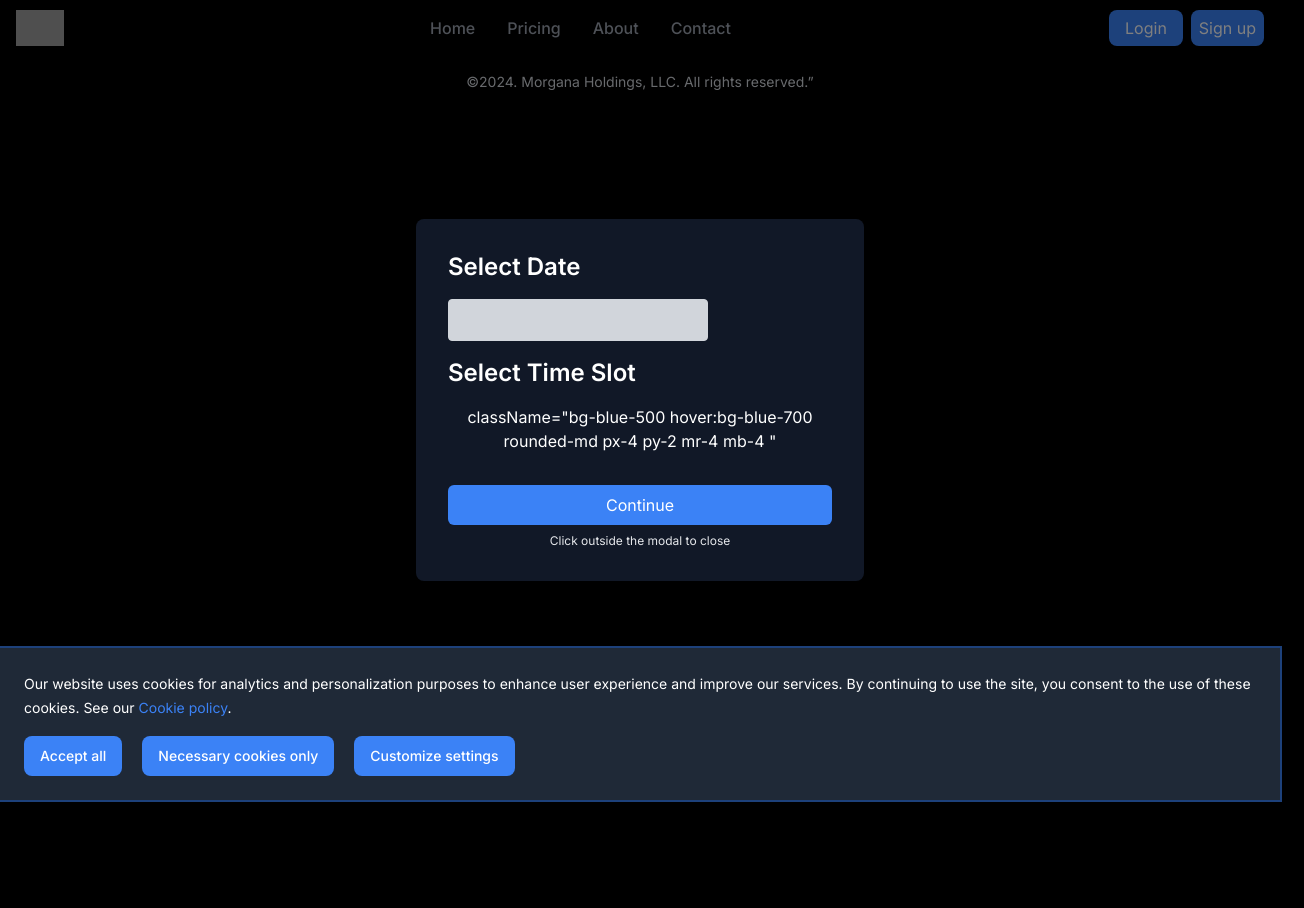
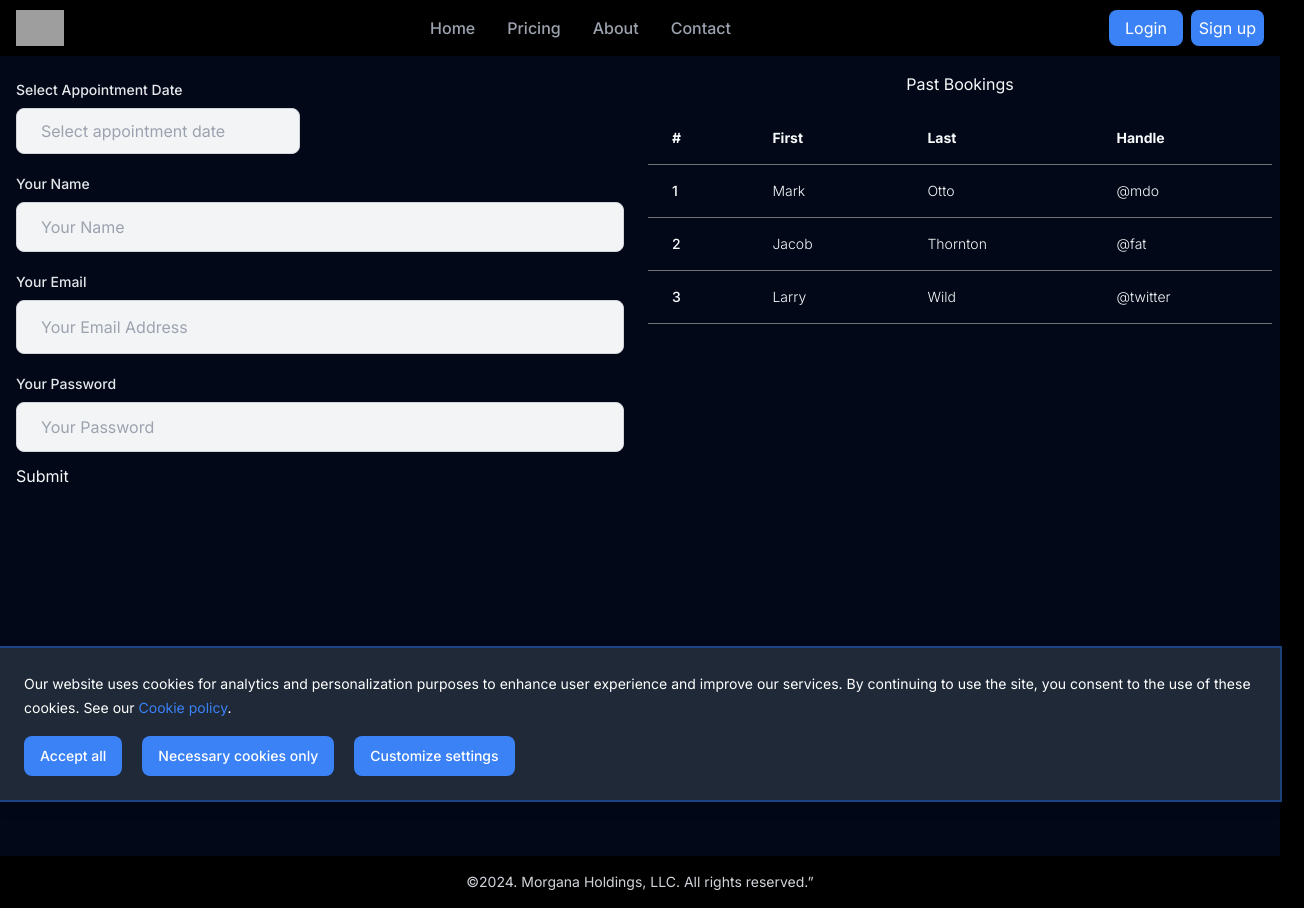
Before and after one commit to FasihAhmedRaza/Morgana, a Next.js app: page /appointment in a window 1280 px wide. Shown: the whole page, 1304 px wide, since content can reach past the window. Before the commit the page ends 800 px from the top, so only its background shows below. Built offline with nearby package versions, Linux system fonts and the light colour scheme; grey boxes are pictures that could not be loaded.

Commit message:
feat: appointment page

```diff
--- a/src/app/appointment/page.tsx
+++ b/src/app/appointment/page.tsx
@@ -1,76 +1,7 @@
-'use client'
-import React, { useState } from 'react';
-import DatePicker from 'react-datepicker';
-import 'react-datepicker/dist/react-datepicker.css';
-
+import Appointment from '@/components/Appointment';
 
 const page = () => {
-
-    const [selectedDate, setSelectedDate] = useState<Date | null>(null);
-    const [selectedTime, setSelectedTime] = useState<string | null>(null);
-
-    const handleDateChange = (date: Date | null) => {
-        setSelectedDate(date);
-        // Reset selected time when date changes
-        setSelectedTime(null);
-    };
-
-    const handleTimeClick = (time: string) => {
-        setSelectedTime(time);
-    };
-
-    const handleContinue = () => {
-        if (selectedDate && selectedTime) {
-            console.log('Selected Date:', selectedDate);
-            console.log('Selected Time:', selectedTime);
-        } else {
-            console.log('Please select both date and time');
-        }
-        // Additional logic for continuing after selecting date and time
-    };
-
-    const today = new Date();
-
-    // Available time slots
-    const timeSlots = ['4:30 AM', '5:00 AM', '5:30 AM', '6:00 AM', '6:30 AM'];
-
-    return (
-        <div>
-            <div className="fixed z-50 inset-0 flex items-center justify-center overflow-x-hidden overflow-y-auto">
-                <div className="absolute inset-0 bg-black opacity-50" ></div>
-                <div className="relative z-50 bg-gray-900  text-white rounded-lg p-8 max-w-md">
-                    <h2 className="text-2xl font-semibold mb-4">Select Date</h2>
-                    <DatePicker
-                        selected={selectedDate}
-                        onChange={handleDateChange}
-                        minDate={today}
-                        dateFormat="MMMM d, yyyy"
-                        className="border border-gray-300 rounded px-3 py-2 mb-4 bg-gray-300 text-black"
-                    />
-                    <h2 className="text-2xl font-semibold mb-4">Select Time Slot</h2>
-                    <div className="flex flex-wrap">
-
-                        <button>
-
-
-                            className="bg-blue-500 hover:bg-blue-700 rounded-md px-4 py-2 mr-4 mb-4 "
-
-
-                        </button>
-
-                    </div>
-                    <button
-                        //   onClick={handleContinue}
-                        className="bg-blue-500 text-white rounded-md px-4 py-2 hover:bg-blue-700 transition mt-8 block w-full"
-                    >
-                        Continue
-                    </button>
-                    <p className="text-xs mt-2 text-center text-gray-200">Click outside the modal to close</p>
-                </div>
-            </div>
-
-        </div>
-    )
+    return <Appointment/>
 }
 
-export default page
+export default page;
--- a/src/app/dashboard/page.tsx
+++ /dev/null
@@ -1,8 +0,0 @@
-import Dashboard from "@/components/Dashboard";
-import React from "react";
-
-const page = () => {
-  return <Dashboard />;
-};
-
-export default page;
--- /dev/null
+++ b/src/components/Appointment.tsx
@@ -0,0 +1,138 @@
+"use client";
+
+import { useState } from "react";
+import Table from "./Table";
+import axios from "axios";
+import DatePicker from "react-datepicker";
+import "react-datepicker/dist/react-datepicker.css";
+
+const Appointment = () => {
+  const [selectedDate, setSelectedDate] = useState(null);
+  const [data, setData] = useState([]);
+  const [selectedOption, setSelectedOption] = useState(null);
+
+  const handleDateChange = (date: any) => {
+    setSelectedDate(date);
+    // Make API request when date is selected
+    fetchData(date);
+  };
+
+  const fetchData = (date: any) => {
+    axios
+      .get(`your_api_endpoint?date=${date.toISOString()}`)
+      .then((response) => {
+        setData(response.data);
+      })
+      .catch((error) => {
+        console.error("Error fetching data:", error);
+      });
+  };
+
+  const handleOptionChange = (option: any) => {
+    setSelectedOption(option);
+  };
+
+  const handleSubmit = (event: any) => {
+    event.preventDefault();
+    // Here you can send selectedDate and selectedOption to the backend
+    console.log("Selected Date:", selectedDate);
+    console.log("Selected Option:", selectedOption);
+  };
+
+  return (
+    <div className="flex">
+      <div className="w-1/2 p-2 min-h-screen">
+        <div className="p-2">
+          <div className="mb-3">
+            <label
+              className="block py-2 text-sm font-medium leading-5 text-gray-200"
+              htmlFor="date"
+            >
+              Select Appointment Date
+            </label>
+            <DatePicker
+              selected={selectedDate}
+              onChange={handleDateChange}
+              dateFormat="dd/MM/yyyy"
+              placeholderText="Select appointment date"
+              minDate={new Date()}
+              className="bg-gray-100 text-base py-2 px-6 border border-gray-300 leading-7 text-gray-900 rounded-lg focus:ring-2 focus:ring-blue-500 focus:border-blue-500 w-full"
+            />
+          </div>
+          <form onSubmit={handleSubmit}>
+          <div className="mb-3">
+            {/* <div>
+            {data.map((item) => (
+              <div key={item.id}>
+                <input
+                  type="radio"
+                  id={item.id}
+                  value={item.id}
+                  checked={selectedOption === item.id}
+                  onChange={() => handleOptionChange(item.id)}
+                />
+                <label htmlFor={item.id}>{item.label}</label>
+              </div>
+            ))}
+          </div> */}
+            <label
+              className="block py-2 text-sm font-medium leading-5 text-gray-200"
+              htmlFor="name"
+            >
+              Your Name
+            </label>
+            <input
+              className="bg-gray-100 text-base py-3 px-6 border border-gray-300 text-gray-900 rounded-lg focus:ring-2 focus:ring-blue-500 focus:border-blue-500 w-full"
+              defaultValue=""
+              id="name"
+              placeholder="Your Name"
+              required
+              type="text"
+            />
+          </div>
+          <div className="mb-3">
+            <label
+              className="block py-2 text-sm font-medium leading-5 text-gray-200"
+              htmlFor="email"
+            >
+              Your Email
+            </label>
+            <input
+              className="bg-gray-100 text-base py-3 px-6 border border-gray-300 leading-7 text-gray-900 rounded-lg focus:ring-2 focus:ring-blue-500 focus:border-blue-500 w-full"
+              defaultValue=""
+              id="email"
+              placeholder="Your Email Address"
+              required
+              type="email"
+            />
+          </div>
+          {/* Other form fields */}
+          <div className="mb-3">
+            <label
+              className="block py-2 text-sm font-medium leading-5 text-gray-200"
+              htmlFor="password"
+            >
+              Your Password
+            </label>
+            <input
+              className="bg-gray-100 border border-gray-300 text-gray-900 text-base py-3 px-6 rounded-lg focus:ring-2 focus:ring-blue-500 focus:border-blue-500 w-full"
+              defaultValue=""
+              id="password"
+              placeholder="Your Password"
+              required
+              type="password"
+            />
+          </div>
+            <button type="submit">Submit</button>
+          </form>
+        </div>
+      </div>
+      <div className="w-1/2 p-2 min-h-screen">
+        <h2 className="text-center my-2">Past Bookings</h2>
+        <Table />
+      </div>
+    </div>
+  );
+};
+
+export default Appointment;
--- a/src/components/Dashboard.tsx
+++ /dev/null
@@ -1,19 +0,0 @@
-"use client";
-
-import Table from "./Table";
-
-const Dashboard = () => {
-  return (
-    <div className="flex">
-      <div className="w-1/2 min-h-screen">
-        {/* Appointments */}
-      </div>
-      <div className="w-1/2 min-h-screen">
-        <h2 className="text-center my-2">Past Bookings</h2>
-        <Table />
-      </div>
-    </div>
-  );
-};
-
-export default Dashboard;
--- a/src/components/Nav.tsx
+++ b/src/components/Nav.tsx
@@ -2,14 +2,13 @@
 import Link from "next/link";
 import { useEffect, useRef, useState } from "react";
 import { SlArrowDown } from "react-icons/sl";
-import useAuthStore from "../lib/authStore";
 import {
   TEDropdown,
-  TEDropdownToggle,
+  TEDropdownItem,
   TEDropdownMenu,
-  TEDropdownItem,
-  TERipple,
+  TEDropdownToggle
 } from "tw-elements-react";
+import useAuthStore from "../lib/authStore";
 
 export const FloatingNav = () => {
   // State to track whether the mobile menu is open or closed
@@ -94,10 +93,10 @@ export const FloatingNav = () => {
               <TEDropdownMenu className="bg-[#000000] mt-1">
                 <TEDropdownItem className="bg-gray-900 text-white border-gray-900">
                   <Link
-                    href="#"
+                    href="/appointment"
                     className="bg-gray-900 block w-full min-w-[160px] cursor-pointer whitespace-nowrap px-4 py-2 text-sm text-left font-normal pointer-events-auto"
                   >
-                    Bookings
+                    Appointment
                   </Link>
                 </TEDropdownItem>
                 <TEDropdownItem className="bg-gray-900 text-white border-gray-900">
```
Also changed, not shown: package.json (+1 -7 lines), 1 other file (tests, documents, lock files or other folders).
